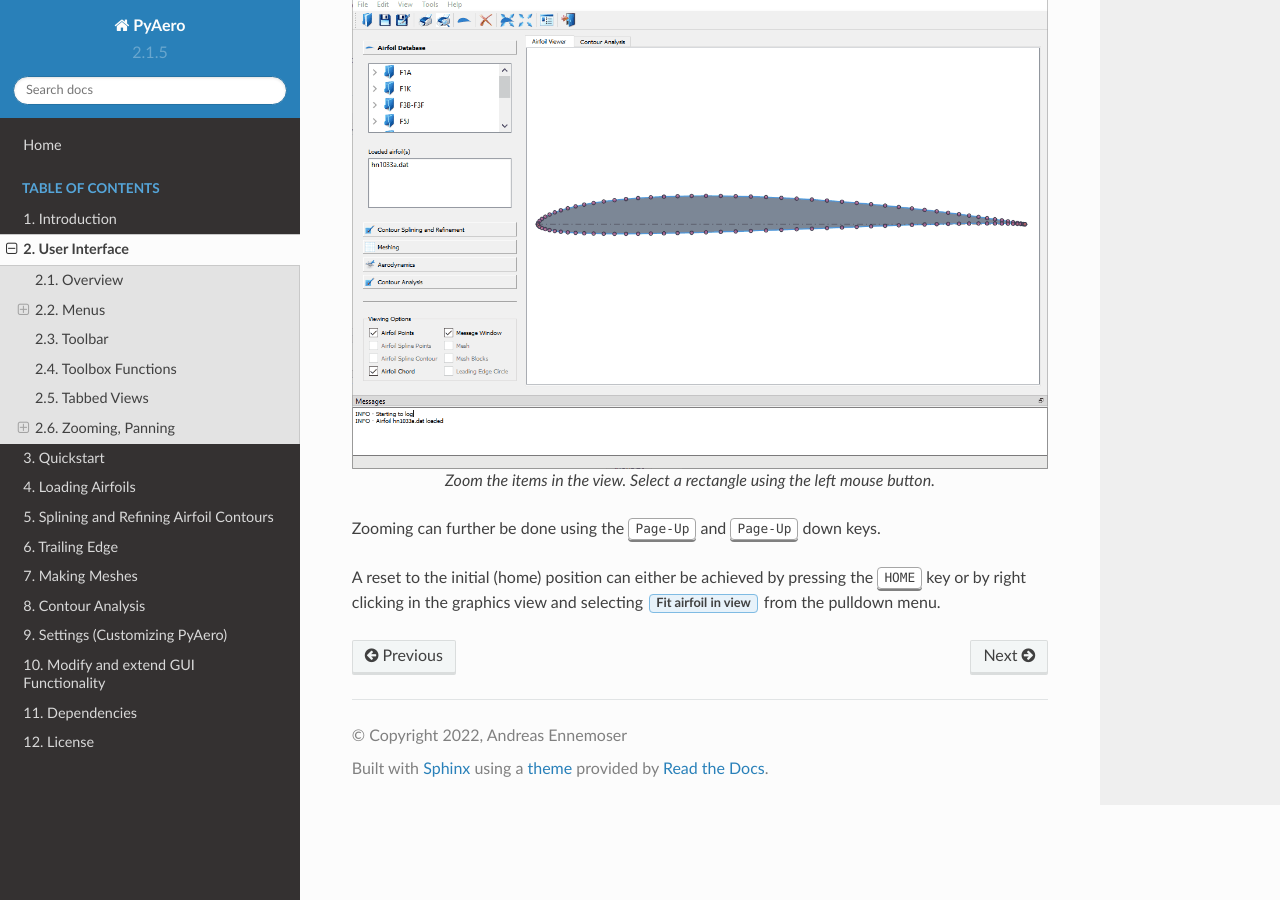
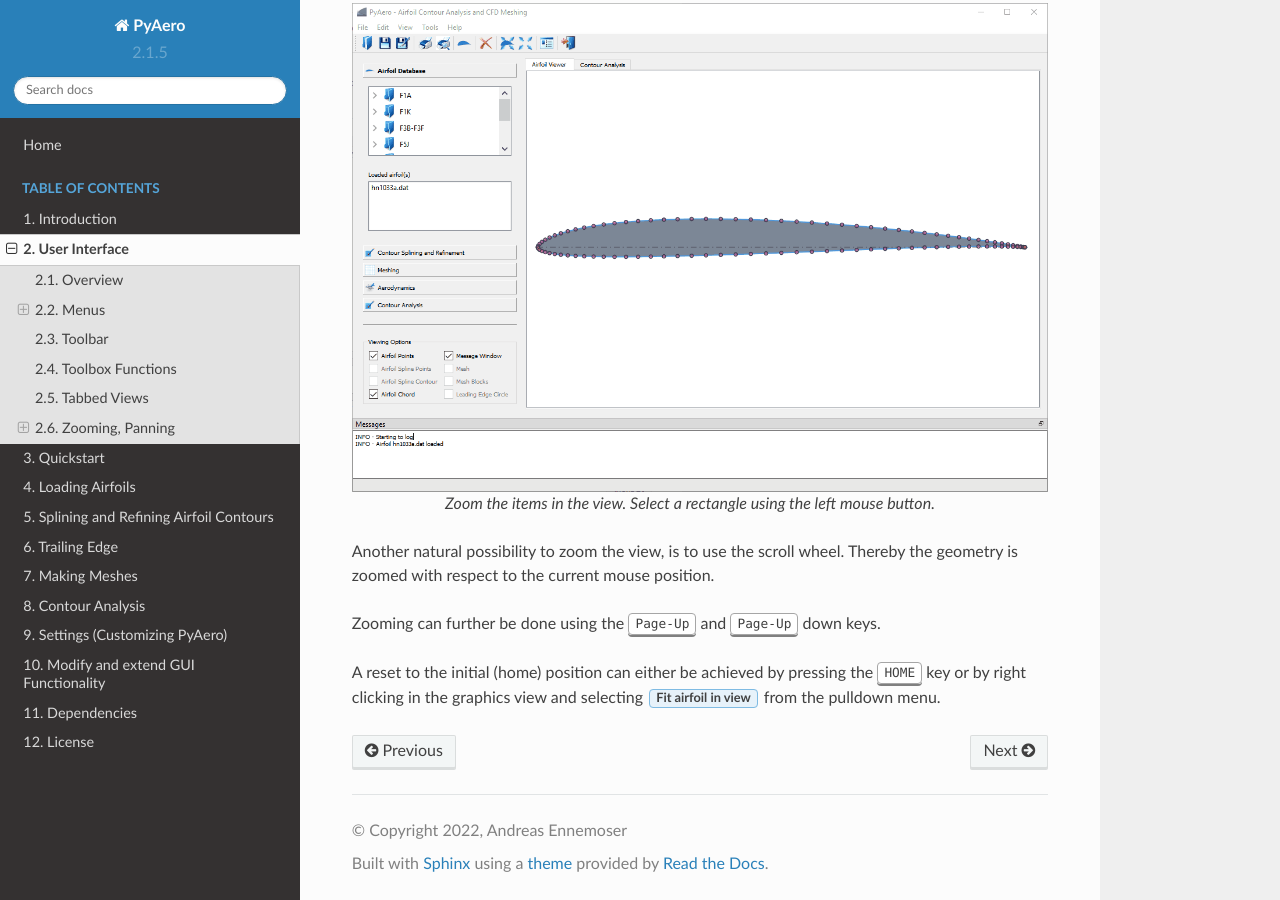
Before and after one commit to chiefenne/PyAero, a Sphinx documentation site: the page built from docs/ui_GUI.rst, in a window 1280 px wide and 900 px high, scrolled down 7350 px. Built offline with Sphinx 7.4.7 and the Read the Docs theme 2.0.0, drawn with Linux system fonts in a browser that asks for light colours.

Commit message:
update docs

```diff
--- a/docs/ui_GUI.rst
+++ b/docs/ui_GUI.rst
@@ -132,10 +132,10 @@
 rectangle is drawn. This rectangle indicates the area which will be zoomed when releasing the
 left mouse button. In order to avoid accidential zooming, a minimum size rectangle has to show up.
 A valid zoom rectangle is indicated by changing its background to a transparent blueish color
-(the minimum allowed size can be set in ``Settings.py`` by changing the value of ``RUBBERBANDSIZE``).
+(the minimum allowed size can be set in ``Settings.py`` by changing the value of *RUBBERBANDSIZE*).
 In order to zoom in deeper, the rubberband rectangle can be subsequently used.
 
-Zoom limits (``MINZOOM``, ``MAXZOOM``) are set in the file ``Settings.py``.
+Zoom limits (**MINZOOM**, **MAXZOOM**) are set in the file ``Settings.py``.
 
 .. figure::  images/zoom_view.gif
    :align:   center
@@ -144,6 +144,9 @@
 
    Zoom the items in the view. Select a rectangle using the left mouse button.
 
+Another natural possibility to zoom the view, is to use the scroll wheel. Thereby the geometry is zoomed with
+respect to the current mouse position.
+
 Zooming can further be done using the :kbd:`Page-Up` and :kbd:`Page-Up` down keys.
 
 A reset to the initial (home) position can either be achieved by pressing the :kbd:`HOME` key or by right clicking in the graphics view and selecting :guilabel:`Fit airfoil in view` from the pulldown menu.
```
